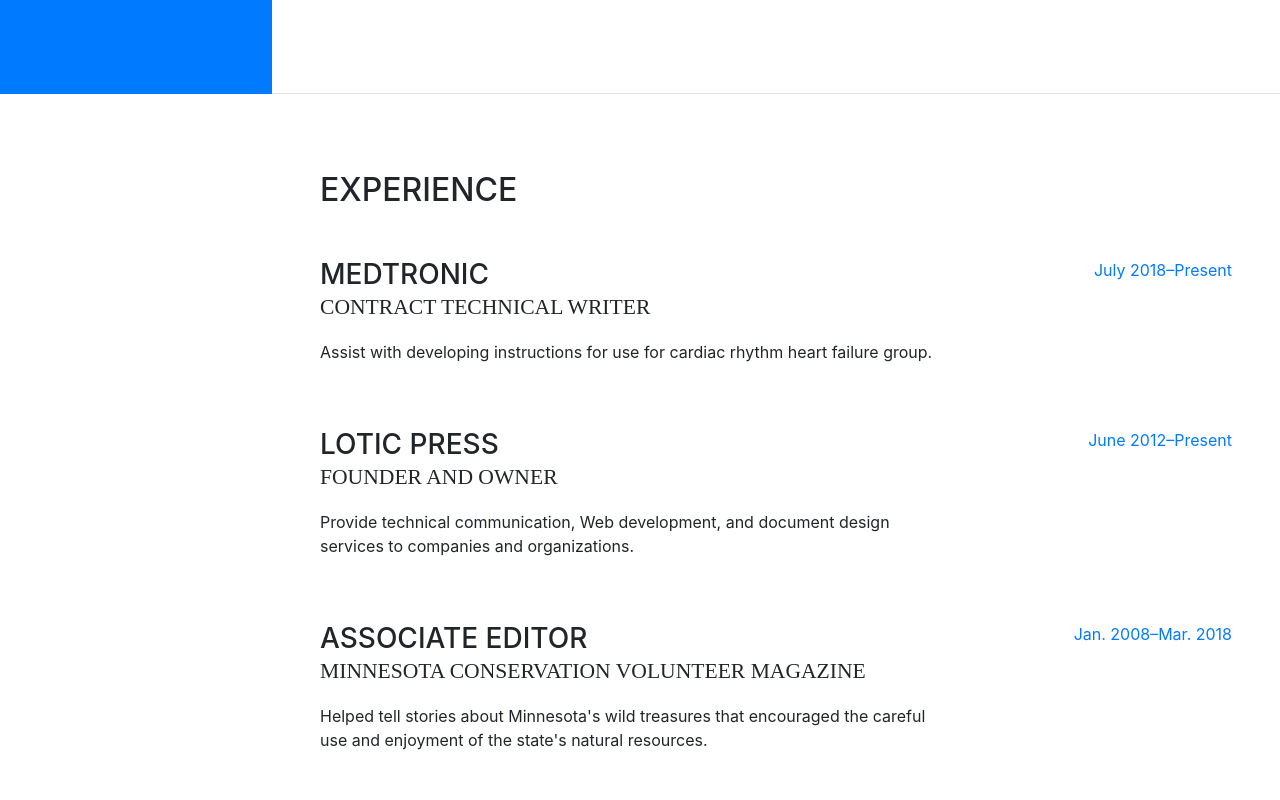
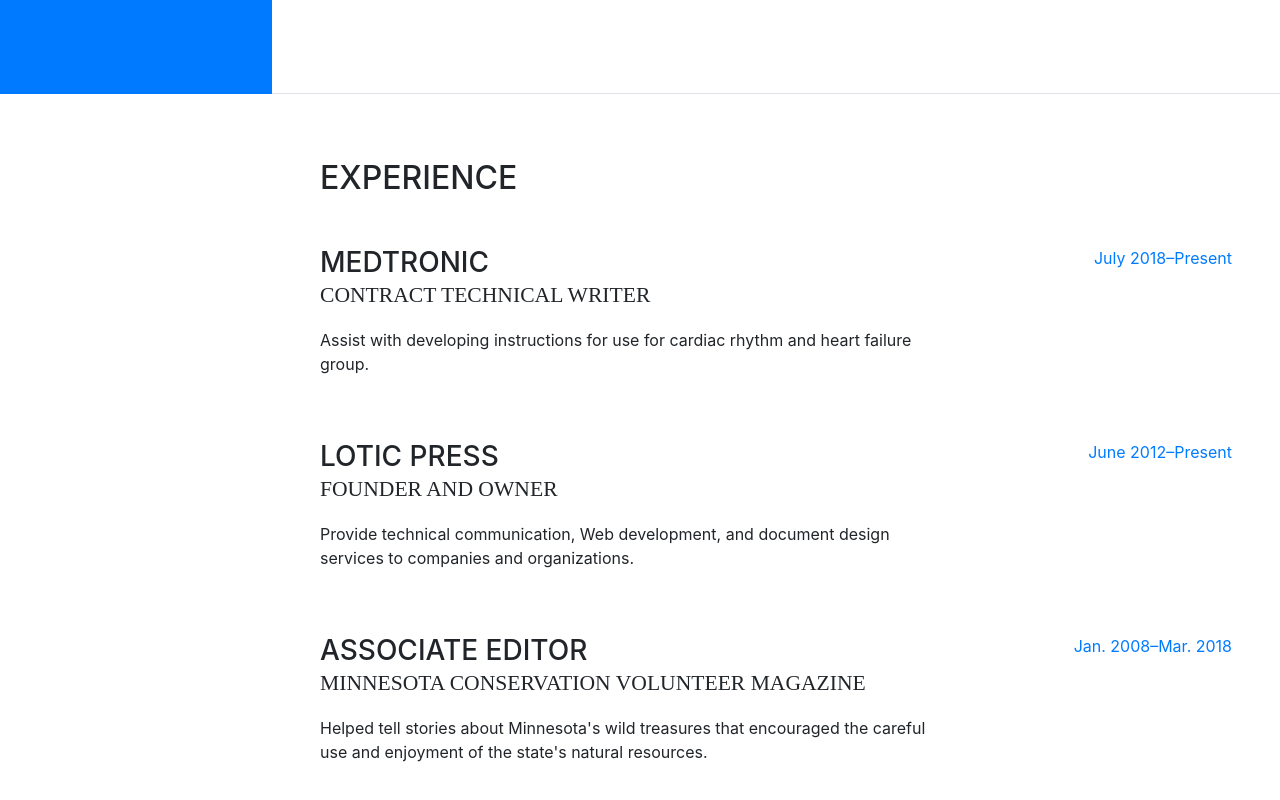
Before and after one commit to mikallok/cv, a website with bundled scripts: page index.html in a window 1280 px wide. Shown: the part 706-1506 px from the top of the page. Built offline with nearby package versions, Linux system fonts and the light colour scheme; a web font is replaced by a local one.

Commit message:
Update index.html

```diff
--- a/index.html
+++ b/index.html
@@ -98,7 +98,7 @@
             <div class="resume-content mr-auto">
               <h3 class="mb-0">Medtronic</h3>
               <div class="subheading mb-3">Contract Technical Writer</div>
-              <p>Assist with developing instructions for use for cardiac rhythm heart failure group.</p>
+              <p>Assist with developing instructions for use for cardiac rhythm and heart failure group.</p>
             </div>
             <div class="resume-date text-md-right">
               <span class="text-primary">July 2018&ndash;Present</span>
```
